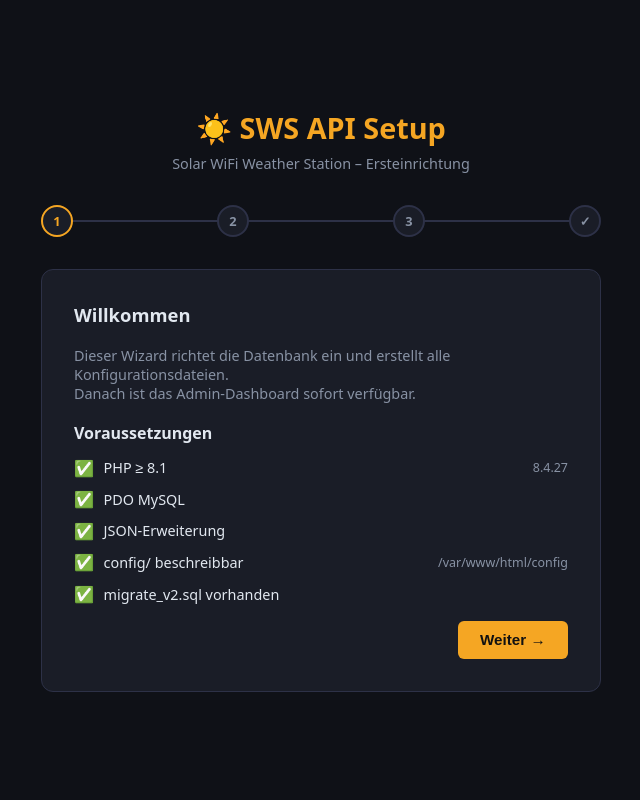
After one commit to esistich/Solar_WiFi_Weather_Station_Ecosystem, a PHP site: page /sws/install/setup.php in a window 1280 px wide. The commit adds this page. Shown: the whole page, without its empty margins (319-959 px from the left). Run offline with PHP 8.4, Linux system fonts and the light colour scheme.

Commit message:
feat: WordPress-style Setup-Wizard + Admin-Dashboard Credentials & Fehler-Log
- api/install/setup.php: 4-stufiger Installations-Wizard (Voraussetzungen,
  DB-Verbindung, Zugangsdaten, Fertig); schreibt config/db.php und
  config/credentials.php, spielt migrate_v2.sql ein, setzt .setup_done Lock
- api/admin/api.php: neue Routen POST api/credentials (Credential-Rotation)
  und GET api/errorlog (Stationsfehler mit Filter nach Level/Station)
- api/admin/index.php: Sidebar-Eintraege und Sections fuer Credentials und
  Fehler-Log bereits in vorherigem Commit hinzugefuegt
- api/admin/assets/admin.js: Credentials-Formular-Handler, loadErrorLog(),
  populateErrStations(), Loader-Map um credentials/errorlog erweitert
- api/admin/assets/admin.css: Styles fuer cred-form, errorlog-filter, Badges
- .gitignore: api/install/.setup_done und api/config/db.php hinzugefuegt

```diff
--- /dev/null
+++ b/api/install/setup.php
@@ -0,0 +1,428 @@
+<?php
+/**
+ * api/install/setup.php – Einmaliger Setup-Wizard (WordPress-Style)
+ *
+ * Schritte:
+ *   1  Willkommen + Voraussetzungs-Check
+ *   2  Datenbankverbindung konfigurieren + testen
+ *   3  Zugangsdaten (API, Admin, JWT)
+ *   4  Installation durchführen + Abschluss
+ *
+ * Nach erfolgreicher Installation wird .setup_done angelegt.
+ * Existiert diese Datei bereits → Redirect auf ../admin/
+ */
+
+declare(strict_types=1);
+
+// ── Schutz: Setup bereits abgeschlossen ──────────────────────────────────────
+$lockFile    = __DIR__ . '/.setup_done';
+$configDir   = dirname(__DIR__) . '/config';
+$dbFile      = $configDir . '/db.php';
+$credFile    = $configDir . '/credentials.php';
+$sqlFile     = __DIR__ . '/migrate_v2.sql';
+
+if (file_exists($lockFile)) {
+	header('Location: ../admin/');
+	exit;
+}
+
+// ── Hilfsfunktionen ──────────────────────────────────────────────────────────
+function h(string $v): string { return htmlspecialchars($v, ENT_QUOTES); }
+
+function checkRequirements(): array
+{
+	$checks = [];
+	$checks[] = ['label' => 'PHP ≥ 8.1',           'ok' => version_compare(PHP_VERSION, '8.1.0', '>='), 'detail' => PHP_VERSION];
+	$checks[] = ['label' => 'PDO MySQL',             'ok' => extension_loaded('pdo_mysql'),               'detail' => ''];
+	$checks[] = ['label' => 'JSON-Erweiterung',      'ok' => extension_loaded('json'),                    'detail' => ''];
+	$checks[] = ['label' => 'config/ beschreibbar',  'ok' => is_writable(dirname(__DIR__) . '/config'),   'detail' => dirname(__DIR__) . '/config'];
+	$checks[] = ['label' => 'migrate_v2.sql vorhanden', 'ok' => file_exists(__DIR__ . '/migrate_v2.sql'), 'detail' => ''];
+	return $checks;
+}
+
+function testDbConnection(string $host, string $name, string $user, string $pass): ?string
+{
+	try {
+		$dsn = "mysql:host={$host};dbname={$name};charset=utf8mb4";
+		new PDO($dsn, $user, $pass, [PDO::ATTR_ERRMODE => PDO::ERRMODE_EXCEPTION]);
+		return null; // OK
+	} catch (PDOException $e) {
+		return $e->getMessage();
+	}
+}
+
+function runSql(string $host, string $name, string $user, string $pass, string $sqlFile): array
+{
+	$errors = [];
+	try {
+		$dsn = "mysql:host={$host};dbname={$name};charset=utf8mb4";
+		$pdo = new PDO($dsn, $user, $pass, [PDO::ATTR_ERRMODE => PDO::ERRMODE_EXCEPTION]);
+		$pdo->exec("SET time_zone = '+00:00'");
+		$sql = file_get_contents($sqlFile);
+		// Einzelne Statements aufteilen (einfache Semikolon-Trennung)
+		foreach (array_filter(array_map('trim', explode(';', $sql))) as $stmt) {
+			try { $pdo->exec($stmt); }
+			catch (PDOException $e) {
+				// Ignoriere "already exists" (1050) und "Duplicate column" (1060)
+				if (!in_array($e->errorInfo[1] ?? 0, [1050, 1060, 1061, 1091])) {
+					$errors[] = $e->getMessage();
+				}
+			}
+		}
+	} catch (PDOException $e) {
+		$errors[] = 'Verbindung fehlgeschlagen: ' . $e->getMessage();
+	}
+	return $errors;
+}
+
+function writeDbConfig(string $file, string $host, string $name, string $user, string $pass): bool
+{
+	$esc = fn(string $v) => str_replace(["\\", "'"], ["\\\\", "\\'"], $v);
+	$php = "<?php\n/**\n * config/db.php – Datenbankverbindung.\n * Generiert von setup.php am " . gmdate('Y-m-d H:i:s') . " UTC\n * NICHT committen!\n */\n\ndefine('DB_HOST',    '{$esc($host)}');\ndefine('DB_NAME',    '{$esc($name)}');\ndefine('DB_USER',    '{$esc($user)}');\ndefine('DB_PASS',    '{$esc($pass)}');\ndefine('DB_CHARSET', 'utf8mb4');\n\nfunction getDb(): PDO\n{\n\tstatic \$pdo = null;\n\tif (\$pdo === null) {\n\t\t\$dsn = sprintf('mysql:host=%s;dbname=%s;charset=%s', DB_HOST, DB_NAME, DB_CHARSET);\n\t\t\$pdo = new PDO(\$dsn, DB_USER, DB_PASS, [\n\t\t\tPDO::ATTR_ERRMODE            => PDO::ERRMODE_EXCEPTION,\n\t\t\tPDO::ATTR_DEFAULT_FETCH_MODE => PDO::FETCH_ASSOC,\n\t\t\tPDO::ATTR_EMULATE_PREPARES   => false,\n\t\t]);\n\t\t\$pdo->exec(\"SET time_zone = '+00:00'\");\n\t}\n\treturn \$pdo;\n}\n";
+	return file_put_contents($file, $php) !== false;
+}
+
+function writeCredentials(string $file, string $apiUser, string $apiPass, string $jwtSecret, string $adminUser, string $adminPass): bool
+{
+	$esc       = fn(string $v) => str_replace(["\\", "'"], ["\\\\", "\\'"], $v);
+	$adminHash = $esc(password_hash($adminPass, PASSWORD_BCRYPT));
+	$ttl       = 30 * 24 * 3600;
+	$php = "<?php\n/**\n * config/credentials.php – Zugangsdaten.\n * Generiert von setup.php am " . gmdate('Y-m-d H:i:s') . " UTC\n * NICHT committen! Rotation: Admin-Dashboard → Credentials\n */\n\ndefine('API_USER',        '{$esc($apiUser)}');\ndefine('API_PASS',        '{$esc($apiPass)}');\ndefine('JWT_SECRET_VALUE','{$esc($jwtSecret)}');\ndefine('JWT_TTL',         {$ttl});\ndefine('ADMIN_USER',      '{$esc($adminUser)}');\ndefine('ADMIN_PASS_HASH', '{$adminHash}');\n";
+	return file_put_contents($file, $php) !== false;
+}
+
+function generateSecret(int $bytes = 32): string
+{
+	return bin2hex(random_bytes($bytes));
+}
+
+// ── Request verarbeiten ───────────────────────────────────────────────────────
+$step     = (int)($_POST['step'] ?? $_GET['step'] ?? 1);
+$errors   = [];
+$success  = false;
+$formData = [];
+
+// Schritt 2: DB-Test oder weiter
+if ($step === 2 && $_SERVER['REQUEST_METHOD'] === 'POST') {
+	$dbHost = trim($_POST['db_host'] ?? 'localhost');
+	$dbName = trim($_POST['db_name'] ?? '');
+	$dbUser = trim($_POST['db_user'] ?? '');
+	$dbPass = $_POST['db_pass'] ?? '';
+	$action = $_POST['action'] ?? '';
+
+	$formData = compact('dbHost', 'dbName', 'dbUser', 'dbPass');
+
+	if ($dbName === '' || $dbUser === '') {
+		$errors[] = 'Datenbankname und Benutzer sind Pflichtfelder.';
+	} else {
+		$connError = testDbConnection($dbHost, $dbName, $dbUser, $dbPass);
+		if ($connError) {
+			$errors[] = 'Verbindungstest fehlgeschlagen: ' . $connError;
+		} elseif ($action === 'next') {
+			// Weiter zu Schritt 3 – DB-Daten in Session zwischenspeichern
+			session_start();
+			$_SESSION['setup_db'] = compact('dbHost', 'dbName', 'dbUser', 'dbPass');
+			header('Location: setup.php?step=3');
+			exit;
+		} else {
+			$success = true; // Nur Test
+		}
+	}
+}
+
+// Schritt 3: Zugangsdaten → Installation
+if ($step === 3 && $_SERVER['REQUEST_METHOD'] === 'POST') {
+	session_start();
+	$db = $_SESSION['setup_db'] ?? null;
+	if (!$db) { header('Location: setup.php?step=2'); exit; }
+
+	$apiUser   = trim($_POST['api_user']    ?? '');
+	$apiPass   = $_POST['api_pass']         ?? '';
+	$adminUser = trim($_POST['admin_user']  ?? 'admin');
+	$adminPass = $_POST['admin_pass']       ?? '';
+	$adminPass2= $_POST['admin_pass2']      ?? '';
+	$jwtSecret = trim($_POST['jwt_secret']  ?? '') ?: generateSecret();
+
+	if ($apiUser === '')              $errors[] = 'API-Benutzername ist ein Pflichtfeld.';
+	if (strlen($apiPass) < 12)        $errors[] = 'API-Passwort muss mindestens 12 Zeichen haben.';
+	if ($adminUser === '')            $errors[] = 'Admin-Benutzername ist ein Pflichtfeld.';
+	if (strlen($adminPass) < 12)     $errors[] = 'Admin-Passwort muss mindestens 12 Zeichen haben.';
+	if ($adminPass !== $adminPass2)  $errors[] = 'Admin-Passwörter stimmen nicht überein.';
+	if (strlen($jwtSecret) < 32)     $errors[] = 'JWT-Secret muss mindestens 32 Zeichen haben.';
+
+	if (empty($errors)) {
+		// DB-Schema einspielen
+		$sqlErrors = runSql($db['dbHost'], $db['dbName'], $db['dbUser'], $db['dbPass'], $sqlFile);
+		if (!empty($sqlErrors)) {
+			$errors = array_merge($errors, $sqlErrors);
+		} else {
+			// Konfigurationsdateien schreiben
+			if (!writeDbConfig($dbFile, $db['dbHost'], $db['dbName'], $db['dbUser'], $db['dbPass'])) {
+				$errors[] = 'db.php konnte nicht geschrieben werden. Prüfe Schreibrechte auf api/config/.';
+			}
+			if (!writeCredentials($credFile, $apiUser, $apiPass, $jwtSecret, $adminUser, $adminPass)) {
+				$errors[] = 'credentials.php konnte nicht geschrieben werden. Prüfe Schreibrechte auf api/config/.';
+			}
+			if (empty($errors)) {
+				// Lock-File setzen
+				file_put_contents($lockFile, gmdate('Y-m-d H:i:s') . " UTC\n");
+				session_destroy();
+				header('Location: setup.php?step=4');
+				exit;
+			}
+		}
+	}
+}
+
+// Schritt 1 GET: Session starten für spätere Schritte
+if ($step === 1 && $_SERVER['REQUEST_METHOD'] === 'GET') {
+	if (session_status() === PHP_SESSION_NONE) session_start();
+}
+
+$requirements = checkRequirements();
+$allOk        = array_reduce($requirements, fn($c, $r) => $c && $r['ok'], true);
+?>
+<!DOCTYPE html>
+<html lang="de">
+<head>
+<meta charset="utf-8">
+<meta name="viewport" content="width=device-width,initial-scale=1">
+<title>SWS Setup – Schritt <?= $step ?></title>
+<style>
+:root {
+  --bg:      #0f1117; --surface: #1a1d27; --border: #2d3147;
+  --accent:  #f5a623; --text:    #e2e8f0; --muted:  #8892a4;
+  --danger:  #e15759; --success: #59a14f;
+}
+*, *::before, *::after { box-sizing: border-box; margin: 0; padding: 0; }
+body   { font-family: system-ui, sans-serif; background: var(--bg); color: var(--text);
+		 min-height: 100vh; display: flex; align-items: center; justify-content: center; padding: 2rem; }
+.wizard { width: 100%; max-width: 560px; display: flex; flex-direction: column; gap: 1.5rem; }
+.wizard-header { text-align: center; }
+.wizard-header h1 { font-size: 1.8rem; color: var(--accent); }
+.wizard-header p  { color: var(--muted); margin-top: .4rem; font-size: .9rem; }
+
+/* Schritte-Indikatoren */
+.steps { display: flex; justify-content: center; gap: 0; margin: .5rem 0; }
+.step-dot { width: 32px; height: 32px; border-radius: 50%; border: 2px solid var(--border);
+			display: flex; align-items: center; justify-content: center; font-size: .8rem;
+			font-weight: 700; color: var(--muted); background: var(--surface); z-index: 1; }
+.step-dot.active  { border-color: var(--accent); color: var(--accent); }
+.step-dot.done    { border-color: var(--success); background: var(--success); color: #fff; }
+.step-line { flex: 1; height: 2px; background: var(--border); align-self: center; margin: 0 -1px; }
+.step-line.done { background: var(--success); }
+
+.card  { background: var(--surface); border: 1px solid var(--border); border-radius: 12px; padding: 2rem; }
+.card h2 { font-size: 1.15rem; margin-bottom: 1.2rem; }
+label  { display: flex; flex-direction: column; gap: .35rem; font-size: .85rem; color: var(--muted); margin-bottom: .9rem; }
+input  { padding: .6rem .85rem; background: var(--bg); border: 1px solid var(--border);
+		 border-radius: 6px; color: var(--text); font-size: .95rem; width: 100%; }
+input:focus { outline: none; border-color: var(--accent); }
+.hint  { font-size: .78rem; color: var(--muted); margin-top: .2rem; }
+.row   { display: flex; gap: .75rem; }
+.row label { flex: 1; }
+
+button { padding: .65rem 1.4rem; border: none; border-radius: 6px; cursor: pointer;
+		 font-weight: 600; font-size: .95rem; }
+.btn-primary  { background: var(--accent); color: #111; }
+.btn-secondary{ background: transparent; border: 1px solid var(--border); color: var(--text); }
+.btn-success  { background: var(--success); color: #fff; }
+.btn-row { display: flex; gap: .75rem; justify-content: flex-end; margin-top: 1rem; }
+
+.check-list { list-style: none; display: flex; flex-direction: column; gap: .6rem; }
+.check-list li { display: flex; align-items: center; gap: .6rem; font-size: .9rem; }
+.check-list .icon { font-size: 1rem; }
+.check-list .detail { color: var(--muted); font-size: .78rem; margin-left: auto; }
+
+.alert { padding: .75rem 1rem; border-radius: 6px; font-size: .88rem; margin-bottom: 1rem; }
+.alert-error   { background: rgba(225,87,89,.15); border: 1px solid var(--danger); color: var(--danger); }
+.alert-success { background: rgba(89,161,79,.15);  border: 1px solid var(--success); color: var(--success); }
+.alert ul { margin: .4rem 0 0 1.2rem; }
+
+.success-icon { font-size: 3.5rem; text-align: center; }
+.final-actions { display: flex; flex-direction: column; gap: .75rem; margin-top: 1rem; }
+.final-actions a { display: block; text-align: center; padding: .75rem; border-radius: 8px;
+				   text-decoration: none; font-weight: 600; }
+.final-actions .btn-primary { color: #111; }
+</style>
+</head>
+<body>
+<div class="wizard">
+
+  <!-- Header -->
+  <div class="wizard-header">
+	<h1>☀️ SWS API Setup</h1>
+	<p>Solar WiFi Weather Station – Ersteinrichtung</p>
+  </div>
+
+  <!-- Schritt-Indikatoren -->
+  <div class="steps">
+	<?php
+	$labels = ['1','2','3','✓'];
+	for ($i = 1; $i <= 4; $i++):
+	  $cls = $i < $step ? 'done' : ($i === $step ? 'active' : '');
+	?>
+	  <?php if ($i > 1): ?><div class="step-line <?= $i <= $step ? 'done' : '' ?>"></div><?php endif; ?>
+	  <div class="step-dot <?= $cls ?>"><?= $i < $step ? '✓' : $labels[$i-1] ?></div>
+	<?php endfor; ?>
+  </div>
+
+  <!-- ═══ Schritt 1: Willkommen + Voraussetzungen ════════════════════════════ -->
+  <?php if ($step === 1): ?>
+  <div class="card">
+	<h2>Willkommen</h2>
+	<p style="color:var(--muted);font-size:.9rem;margin-bottom:1.2rem">
+	  Dieser Wizard richtet die Datenbank ein und erstellt alle Konfigurationsdateien.<br>
+	  Danach ist das Admin-Dashboard sofort verfügbar.
+	</p>
+
+	<h2 style="font-size:1rem;margin-bottom:.8rem">Voraussetzungen</h2>
+	<ul class="check-list">
+	  <?php foreach ($requirements as $r): ?>
+	  <li>
+		<span class="icon"><?= $r['ok'] ? '✅' : '❌' ?></span>
+		<span><?= h($r['label']) ?></span>
+		<?php if ($r['detail']): ?><span class="detail"><?= h($r['detail']) ?></span><?php endif; ?>
+	  </li>
+	  <?php endforeach; ?>
+	</ul>
+
+	<?php if (!$allOk): ?>
+	<div class="alert alert-error" style="margin-top:1rem">
+	  Bitte behebe die Fehler bevor du fortfährst.
+	</div>
+	<?php endif; ?>
+
+	<div class="btn-row">
+	  <a href="setup.php?step=2">
+		<button class="btn-primary" <?= $allOk ? '' : 'disabled' ?>>Weiter →</button>
+	  </a>
+	</div>
+  </div>
+
+  <!-- ═══ Schritt 2: Datenbank ═══════════════════════════════════════════════ -->
+  <?php elseif ($step === 2): ?>
+  <div class="card">
+	<h2>🗄️ Datenbankverbindung</h2>
+
+	<?php if (!empty($errors)): ?>
+	<div class="alert alert-error"><ul><?php foreach($errors as $e): ?><li><?= h($e) ?></li><?php endforeach; ?></ul></div>
+	<?php endif; ?>
+	<?php if ($success): ?>
+	<div class="alert alert-success">✅ Verbindung erfolgreich!</div>
+	<?php endif; ?>
+
+	<form method="post" action="setup.php?step=2">
+	  <label>Datenbankhost
+		<input type="text" name="db_host" value="<?= h($formData['dbHost'] ?? 'localhost') ?>" placeholder="localhost">
+	  </label>
+	  <label>Datenbankname <span style="color:var(--danger)">*</span>
+		<input type="text" name="db_name" value="<?= h($formData['dbName'] ?? '') ?>" required placeholder="sws_db">
+	  </label>
+	  <div class="row">
+		<label>Datenbankbenutzer <span style="color:var(--danger)">*</span>
+		  <input type="text" name="db_user" value="<?= h($formData['dbUser'] ?? '') ?>" required placeholder="sws_user">
+		</label>
+		<label>Datenbankpasswort
+		  <input type="password" name="db_pass" value="<?= h($formData['dbPass'] ?? '') ?>" placeholder="•••••••">
+		</label>
+	  </div>
+	  <div class="btn-row">
+		<a href="setup.php?step=1"><button type="button" class="btn-secondary">← Zurück</button></a>
+		<button type="submit" name="action" value="test" class="btn-secondary">Verbindung testen</button>
+		<button type="submit" name="action" value="next" class="btn-primary">Weiter →</button>
+	  </div>
+	</form>
+  </div>
+
+  <!-- ═══ Schritt 3: Zugangsdaten ════════════════════════════════════════════ -->
+  <?php elseif ($step === 3): ?>
+  <?php
+	if (session_status() === PHP_SESSION_NONE) session_start();
+	if (empty($_SESSION['setup_db'])) { header('Location: setup.php?step=2'); exit; }
+  ?>
+  <div class="card">
+	<h2>🔐 Zugangsdaten</h2>
+
+	<?php if (!empty($errors)): ?>
+	<div class="alert alert-error"><ul><?php foreach($errors as $e): ?><li><?= h($e) ?></li><?php endforeach; ?></ul></div>
+	<?php endif; ?>
+
+	<form method="post" action="setup.php?step=3">
+
+	  <p style="color:var(--muted);font-size:.82rem;margin-bottom:1.2rem">
+		<strong style="color:var(--text)">API-Zugangsdaten</strong> werden in der Firmware (Settings26.h) eingetragen und von der Station beim Datensenden verwendet.
+	  </p>
+	  <div class="row">
+		<label>API-Benutzername <span style="color:var(--danger)">*</span>
+		  <input type="text" name="api_user" value="<?= h($_POST['api_user'] ?? '') ?>" required placeholder="sws_station" autocomplete="off">
+		</label>
+		<label>API-Passwort <span style="color:var(--danger)">*</span>
+		  <input type="password" name="api_pass" required placeholder="min. 12 Zeichen" autocomplete="new-password">
+		  <span class="hint">Mindestens 12 Zeichen</span>
+		</label>
+	  </div>
+
+	  <hr style="border-color:var(--border);margin:1rem 0">
+	  <p style="color:var(--muted);font-size:.82rem;margin-bottom:1.2rem">
+		<strong style="color:var(--text)">Admin-Dashboard</strong> – Login für die Verwaltungsoberfläche.
+	  </p>
+	  <label>Admin-Benutzername <span style="color:var(--danger)">*</span>
+		<input type="text" name="admin_user" value="<?= h($_POST['admin_user'] ?? 'admin') ?>" required autocomplete="off">
+	  </label>
+	  <div class="row">
+		<label>Admin-Passwort <span style="color:var(--danger)">*</span>
+		  <input type="password" name="admin_pass" required placeholder="min. 12 Zeichen" autocomplete="new-password">
+		</label>
+		<label>Passwort wiederholen <span style="color:var(--danger)">*</span>
+		  <input type="password" name="admin_pass2" required placeholder="Wiederholung" autocomplete="new-password">
+		</label>
+	  </div>
+
+	  <hr style="border-color:var(--border);margin:1rem 0">
+	  <label>JWT-Secret
+		<input type="text" name="jwt_secret" value="<?= h($_POST['jwt_secret'] ?? generateSecret()) ?>" placeholder="wird automatisch generiert" autocomplete="off">
+		<span class="hint">Mindestens 32 Zeichen – für die Flutter-App. Leer lassen = automatisch generieren.</span>
+	  </label>
+
+	  <div class="btn-row">
+		<a href="setup.php?step=2"><button type="button" class="btn-secondary">← Zurück</button></a>
+		<button type="submit" class="btn-primary">Jetzt installieren 🚀</button>
+	  </div>
+	</form>
+  </div>
+
+  <!-- ═══ Schritt 4: Fertig ══════════════════════════════════════════════════ -->
+  <?php elseif ($step === 4): ?>
+  <div class="card" style="text-align:center">
+	<div class="success-icon">🎉</div>
+	<h2 style="font-size:1.4rem;margin:.8rem 0 .5rem">Installation abgeschlossen!</h2>
+	<p style="color:var(--muted);font-size:.9rem;margin-bottom:1.5rem">
+	  Datenbank, Konfigurationsdateien und Zugangsdaten wurden erfolgreich eingerichtet.<br>
+	  Du kannst den Setup-Wizard jetzt schließen.
+	</p>
+
+	<div style="background:var(--bg);border:1px solid var(--border);border-radius:8px;padding:1rem;text-align:left;font-size:.85rem;margin-bottom:1.5rem">
+	  <p style="color:var(--muted);margin-bottom:.5rem">✅ DB-Schema eingespielt (<code>migrate_v2.sql</code>)</p>
+	  <p style="color:var(--muted);margin-bottom:.5rem">✅ <code>api/config/db.php</code> geschrieben</p>
+	  <p style="color:var(--muted);margin-bottom:.5rem">✅ <code>api/config/credentials.php</code> geschrieben</p>
+	  <p style="color:var(--muted)">✅ Setup-Lock gesetzt – Wizard ist deaktiviert</p>
+	</div>
+
+	<div style="background:rgba(245,166,35,.08);border:1px solid var(--accent);border-radius:8px;padding:1rem;text-align:left;font-size:.85rem;margin-bottom:1.5rem">
+	  <p style="color:var(--accent);font-weight:700;margin-bottom:.5rem">⚠️ Nächste Schritte</p>
+	  <p style="color:var(--muted);margin-bottom:.3rem">1. Trage API-Benutzername und -Passwort in <code>sketch_sws/Settings26.h</code> ein und flashe die Station.</p>
+	  <p style="color:var(--muted)">2. Credentials jederzeit über <strong>Admin-Dashboard → Credentials</strong> rotieren.</p>
+	</div>
+
+	<div class="final-actions">
+	  <a href="../admin/" class="btn-primary" style="background:var(--accent);color:#111">
+		→ Zum Admin-Dashboard
+	  </a>
+	</div>
+  </div>
+  <?php endif; ?>
+
+</div>
+</body>
+</html>
```
Also changed, not shown: api/admin/api.php (+91 -0 lines), api/admin/assets/admin.css (+28 -0 lines), api/admin/assets/admin.js (+87 -5 lines), api/admin/index.php (+62 -0 lines), 1 other file.
